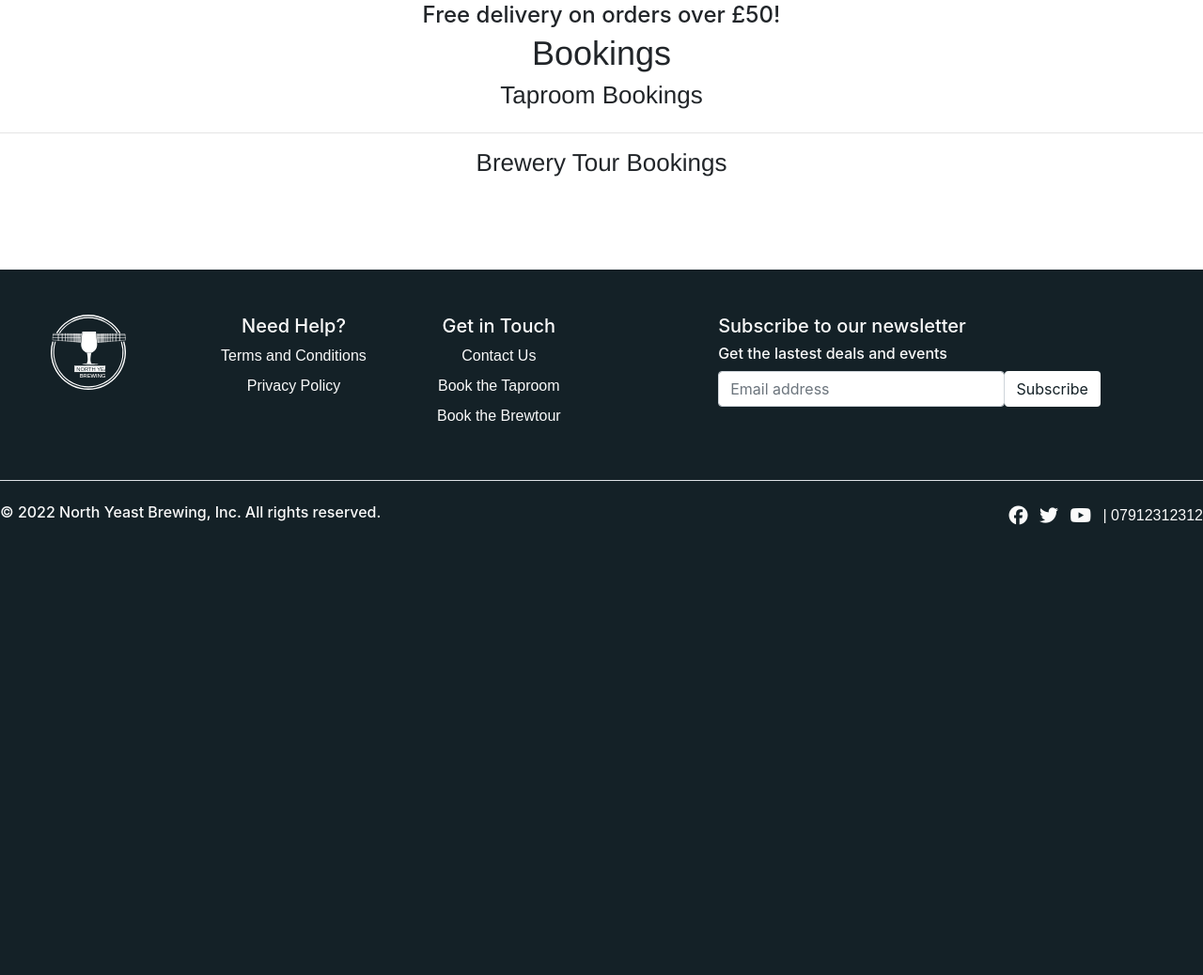
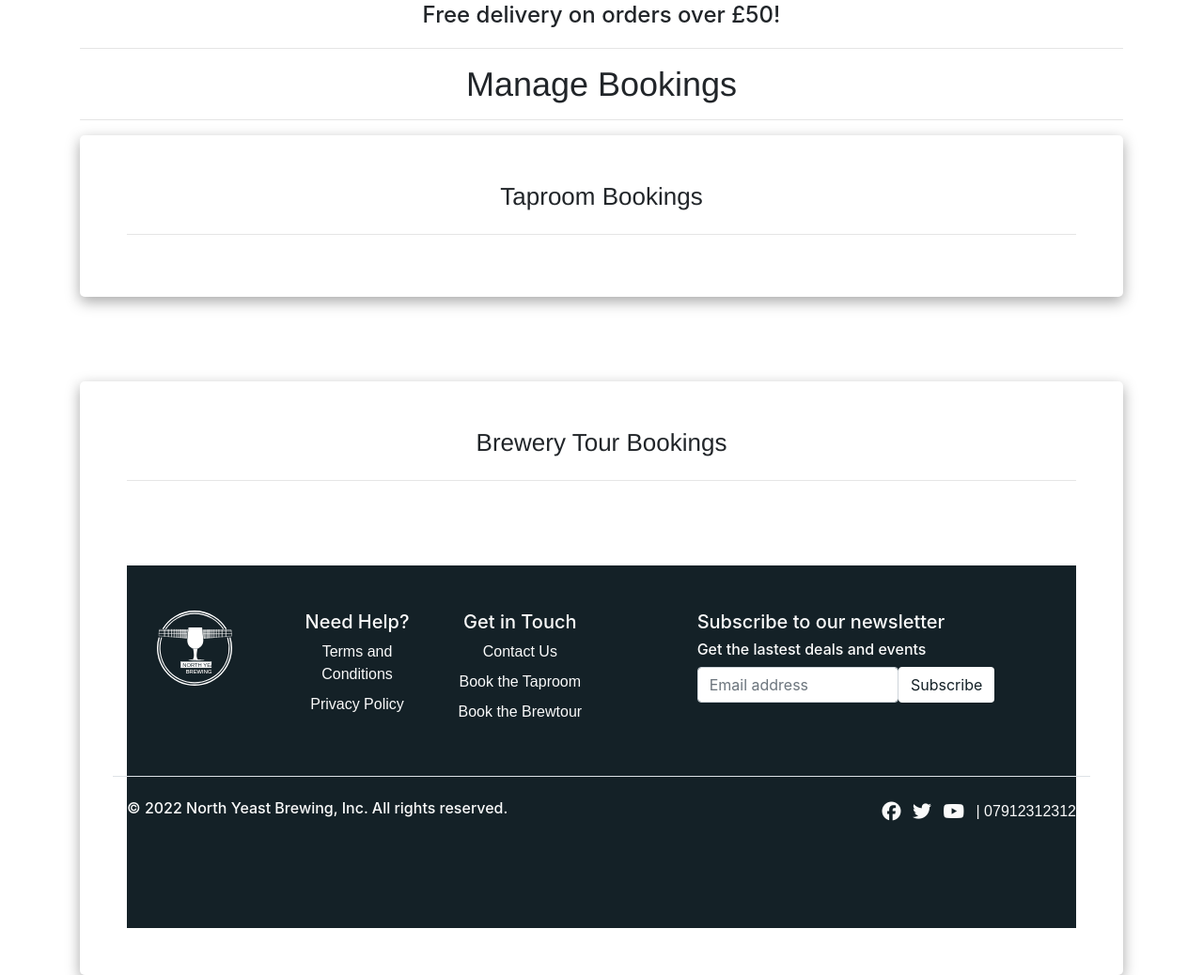
Before and after one commit to DeanDodds/milestoneproject4, a Django app: page /bookings/manage_bookings/ in a window 1280 px wide. Shown: the part 208-1246 px from the top of the page at 94% size. Before the commit the page ends 767 px from the top, so only its background shows below. Run offline with Django 3.2, Linux system fonts and the light colour scheme; the visitor is signed in with stand-in values (Sample User, id 1); data that the repository does not hold is empty; some libraries are stand-ins or nearby versions.

Commit message:
styling reponsiviness improvements to bookings contact pages

```diff
--- a/bookings/templates/bookings/bookings.html
+++ b/bookings/templates/bookings/bookings.html
@@ -2,17 +2,20 @@
 {% load static %}
 
 {% block content %}
+
+<section class="container">
+    <hr>
     <div class="text-center">
-    <h1>Bookings</h1>
+        <h1>Manage Bookings</h1>
     </div>
-
-<section>
-
+    <hr>
+    <div class="contact-forms">
         <div class="row text-center">
             <div class="col-12">
                 <h2>Taproom Bookings</h2>
             </div>
         </div>
+        <hr>
 
         {% for booking in taproom %}
         <div class="row">
@@ -30,16 +33,18 @@
             </div>
         </div>
         {% endfor %}
+    </div>
 </section>
-<hr>
-<section>
+
+<section class="new-section-margin container">
+    <div class="contact-forms">
         <div class="row text-center">
             <div class="col-12 ">
                 <h2>Brewery Tour Bookings</h2>
             </div>
         </div>
+        <hr>
         {% for booking in brewtour %}
-
         <div class="row">
             <div class="col-2 offset-1">
                 <p>{{ booking.name }}</p>
@@ -54,6 +59,8 @@
                 <p>{{ booking.time }}</p>
             </div>
         </div>
+    </div>
+
 </section>
 {% endfor %}
 {% endblock %}
--- a/contact/templates/contact/contact.html
+++ b/contact/templates/contact/contact.html
@@ -16,7 +16,7 @@
 <section class="mt-10">
     <div class="px-4 py-5 text-center d-flex align-items-end justify-content-center" id="contact-hero-image">
         <div class="overlay hero-call-to-action mb-3 d-none d-md-block">
-            <h1 class="display-5 fw-bold">MAKE A BOOKING</h1>
+            <h1 class="display-5 fw-bold">MAKE A BOOKING AT THE TAPROOM</h1>
             <div class="col-lg-6 mx-auto">
                 <p class="mb-4 d-md-flex d-none">Here at North Yeast Brewing
                     If you would like to come
```
Also changed, not shown: contact/templates/contact/view_messages.html (+7 -1 lines). Lines whose indentation alone changed are shown as unchanged.
